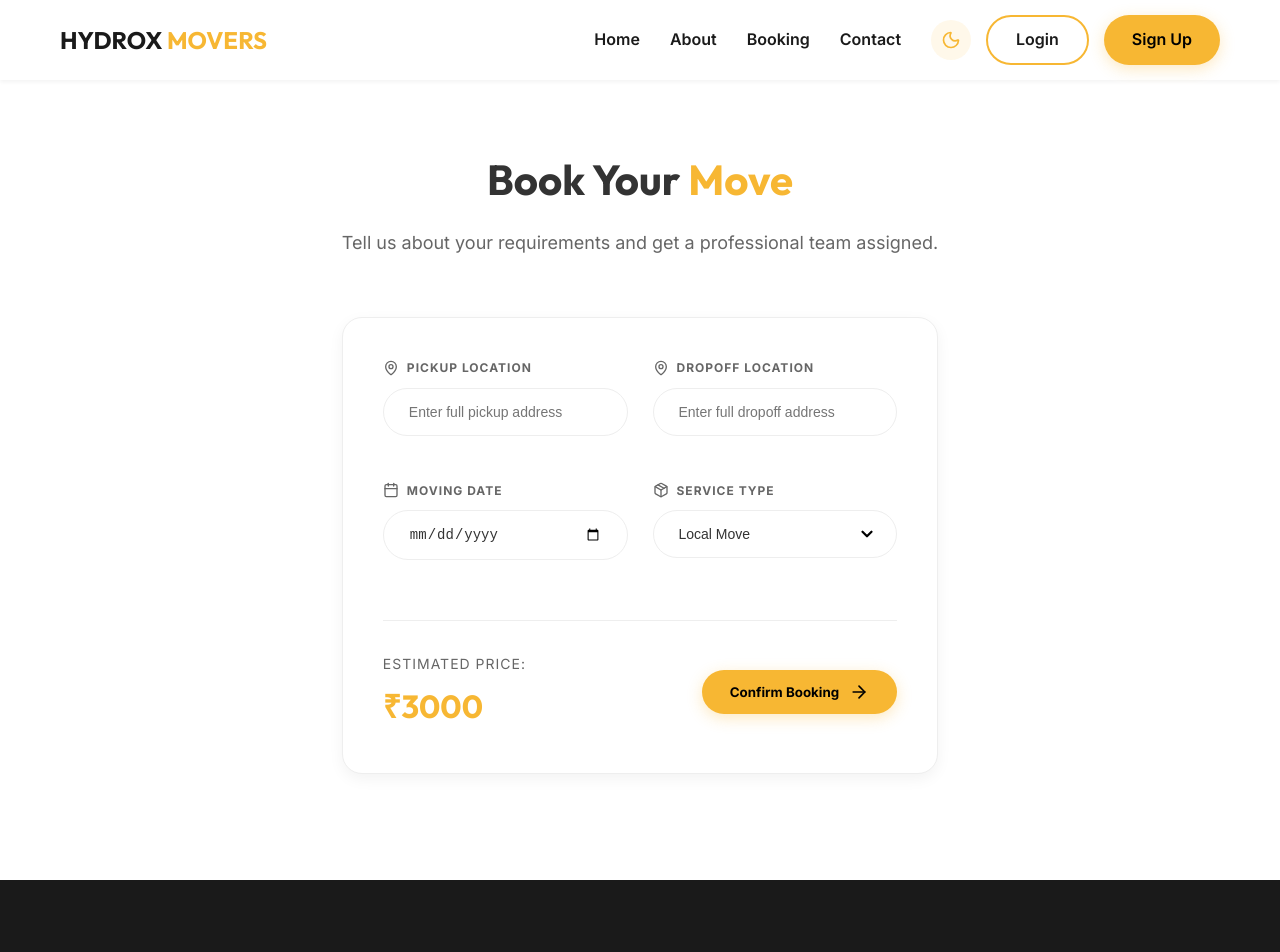
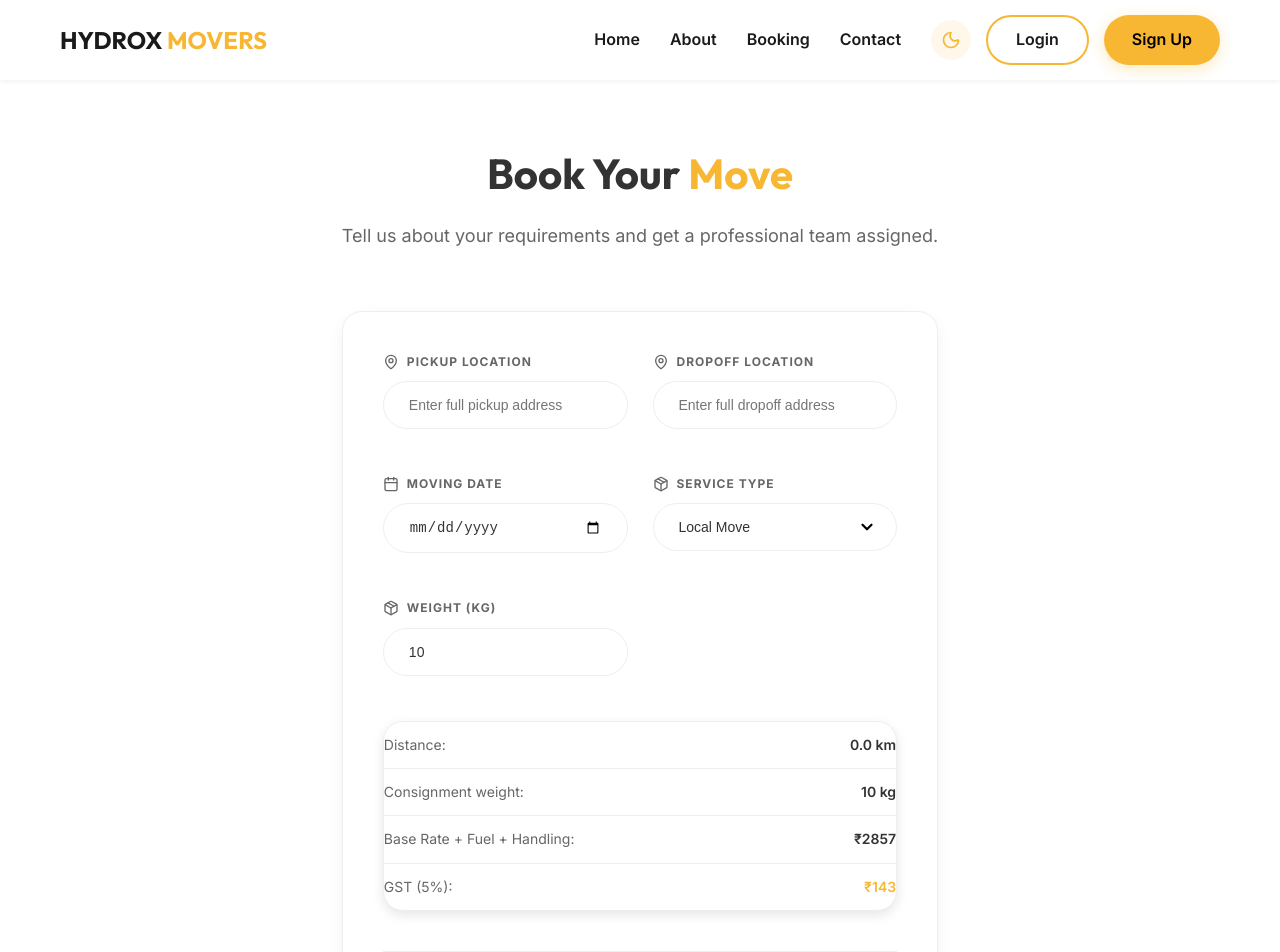
Before and after one commit to Ameen-Babu/Movers-and-packers, a React (Vite) app in the folder frontend/: page /booking in a window 1280 px wide. Shown: the top 952 px of the page. Built offline with nearby package versions, Linux system fonts and the light colour scheme.

Commit message:
Geoapify integration has been added, and weight support is now included in the order section

```diff
--- a/frontend/src/context/ThemeContext.jsx
+++ b/frontend/src/context/ThemeContext.jsx
@@ -26,4 +26,3 @@ export const ThemeProvider = ({ children }) => {
 };
 
 export const useTheme = () => useContext(ThemeContext);
-// state management
--- a/frontend/src/index.css
+++ b/frontend/src/index.css
@@ -441,6 +441,39 @@ button {
   font-size: 32px;
   color: var(--primary);
   margin-top: 5px;
+}
+
+/* Price Breakdown */
+.price-breakdown {
+  margin: 25px 0;
+  border-radius: 20px;
+  border: 1px solid var(--border-color);
+  background: var(--bg-card);
+}
+
+.breakdown-row {
+  display: flex;
+  justify-content: space-between;
+  padding: 12px 0;
+  border-bottom: 1px solid var(--border-color);
+  font-size: 14px;
+}
+
+.breakdown-row:last-child {
+  border-bottom: none;
+}
+
+.breakdown-row span {
+  color: var(--text-muted);
+}
+
+.breakdown-row strong {
+  color: var(--text-main);
+  font-weight: 600;
+}
+
+.breakdown-row.highlight strong {
+  color: var(--primary);
 }
 
 .requests-grid {
--- a/frontend/src/pages/Booking.jsx
+++ b/frontend/src/pages/Booking.jsx
@@ -10,28 +10,101 @@ const Booking = () => {
         dropoffLocation: '',
         movingDate: '',
         serviceType: 'local-move',
+        weight: 10,
         estimatedPrice: 3000
     });
+    const [distance, setDistance] = useState(0);
     const [loading, setLoading] = useState(false);
+    const [calculating, setCalculating] = useState(false);
     const [error, setError] = useState('');
 
-    const priceMap = {
+    const baseRates = {
         'local-move': 3000,
-        'intercity': 12000,
-        'international': 75000,
-        'office-shift': 8500
+        'intercity': 8000,
+        'international': 50000,
+        'office-shift': 12000,
+        'house-shift': 12000
     };
 
-    const handleChange = (e) => {
+    const calculatePrice = (dist, wt, type) => {
+        const base = baseRates[type] || 3000;
+        const distCost = dist * 18; // ₹18 per km
+
+        // No weight charge for shifting services (Package based)
+        const isPackage = type === 'house-shift' || type === 'office-shift';
+        const weightCost = isPackage ? 0 : (wt * 5); // ₹5 per kg
+
+        const subtotal = base + distCost + weightCost;
+        const tax = subtotal * 0.05; // 5% GST
+        return Math.round(subtotal + tax);
+    };
+
+    const fetchDistance = async (p1, p2) => {
+        if (!p1 || !p2) return 0;
+        try {
+            setCalculating(true);
+            const apiKey = import.meta.env.VITE_GEOAPIFY_API_KEY;
+
+            if (!apiKey || apiKey === 'your_geoapify_api_key_here') {
+                console.warn('Geoapify key missing or placeholder.');
+                setError('Distance API key missing in frontend/.env');
+                return 0;
+            }
+
+            // 1. Geocoding
+            const res1 = await fetch(`https://api.geoapify.com/v1/geocode/search?text=${encodeURIComponent(p1)}&apiKey=${apiKey}`);
+            const data1 = await res1.json();
+            const res2 = await fetch(`https://api.geoapify.com/v1/geocode/search?text=${encodeURIComponent(p2)}&apiKey=${apiKey}`);
+            const data2 = await res2.json();
+
+            if (!data1.features?.length || !data2.features?.length) {
+                console.warn('Locations not found');
+                return 0;
+            }
+
+            const source = data1.features[0].geometry.coordinates;
+            const target = data2.features[0].geometry.coordinates;
+
+            // 2. Matrix
+            const matrixRes = await fetch(`https://api.geoapify.com/v1/routematrix?apiKey=${apiKey}`, {
+                method: 'POST',
+                headers: { 'Content-Type': 'application/json' },
+                body: JSON.stringify({ mode: "drive", sources: [{ location: source }], targets: [{ location: target }] })
+            });
+            const matrixData = await matrixRes.json();
+
+            if (matrixData.sources_to_targets?.[0][0]) {
+                const km = matrixData.sources_to_targets[0][0].distance / 1000;
+                console.log(`Professional Distance: ${km} km`);
+                return km;
+            }
+            return 0;
+        } catch (err) {
+            console.error('API Error:', err);
+            return 0;
+        } finally {
+            setCalculating(false);
+        }
+    };
+
+    const handleChange = async (e) => {
         const { name, value } = e.target;
-        if (name === 'serviceType') {
-            setFormData({
-                ...formData,
-                serviceType: value,
-                estimatedPrice: priceMap[value] || 3000
-            });
+        const newVal = name === 'estimatedPrice' || name === 'weight' ? Number(value) : value;
+
+        const updatedData = { ...formData, [name]: newVal };
+        setFormData(updatedData);
+
+        if (name === 'pickupLocation' || name === 'dropoffLocation') {
+            // Trigger distance fetch when both addresses reach 3+ characters
+            if (updatedData.pickupLocation.length >= 3 && updatedData.dropoffLocation.length >= 3) {
+                const d = await fetchDistance(updatedData.pickupLocation, updatedData.dropoffLocation);
+                setDistance(d);
+                updatedData.estimatedPrice = calculatePrice(d, updatedData.weight, updatedData.serviceType);
+                setFormData({ ...updatedData });
+            }
         } else {
-            setFormData({ ...formData, [name]: value });
+            updatedData.estimatedPrice = calculatePrice(distance, updatedData.weight, updatedData.serviceType);
+            setFormData({ ...updatedData });
         }
     };
 
@@ -111,7 +184,7 @@ const Booking = () => {
                         });
 
                         if (verifyRes.ok) {
-                            navigate('/dashboard');
+                            navigate('/orders');
                         } else {
                             setError('Payment verification failed');
                         }
@@ -188,12 +261,51 @@ const Booking = () => {
 
                             <div className="form-group">
                                 <label><Package size={16} /> SERVICE TYPE</label>
-                                <select name="serviceType" onChange={handleChange} className="auth-select">
+                                <select name="serviceType" value={formData.serviceType} onChange={handleChange} className="auth-select">
                                     <option value="local-move">Local Move</option>
                                     <option value="intercity">Intercity Move</option>
                                     <option value="international">International</option>
+                                    <option value="house-shift">House Shifting</option>
                                     <option value="office-shift">Office Shifting</option>
                                 </select>
+                            </div>
+
+                            {!(formData.serviceType === 'house-shift' || formData.serviceType === 'office-shift') && (
+                                <div className="form-group">
+                                    <label><Package size={16} /> WEIGHT (KG)</label>
+                                    <div className="input-wrapper">
+                                        <input
+                                            name="weight"
+                                            type="number"
+                                            min="1"
+                                            placeholder="Enter approximate weight in KG"
+                                            value={formData.weight}
+                                            required
+                                            onChange={handleChange}
+                                        />
+                                    </div>
+                                </div>
+                            )}
+                        </div>
+
+                        <div className="price-breakdown glass-card p-20 mt-30">
+                            <div className="breakdown-row">
+                                <span>Distance:</span>
+                                <strong>{calculating ? 'Calculating...' : `${distance.toFixed(1)} km`}</strong>
+                            </div>
+                            {!(formData.serviceType === 'house-shift' || formData.serviceType === 'office-shift') && (
+                                <div className="breakdown-row">
+                                    <span>Consignment weight:</span>
+                                    <strong>{formData.weight} kg</strong>
+                                </div>
+                            )}
+                            <div className="breakdown-row">
+                                <span>Base Rate + Fuel + Handling:</span>
+                                <strong>₹{Math.round(formData.estimatedPrice / 1.05)}</strong>
+                            </div>
+                            <div className="breakdown-row highlight">
+                                <span>GST (5%):</span>
+                                <strong>₹{Math.round(formData.estimatedPrice * 0.05 / 1.05)}</strong>
                             </div>
                         </div>
 
@@ -201,8 +313,8 @@ const Booking = () => {
 
                         <div className="booking-footer">
                             <div className="estimated-cost">
-                                <span>Estimated Price:</span>
-                                <h3>₹{formData.estimatedPrice}</h3>
+                                <span>Final Estimate:</span>
+                                <h3>₹{formData.estimatedPrice.toLocaleString('en-IN')}</h3>
                             </div>
                             <button type="submit" className="btn-primary" disabled={loading}>
                                 {loading ? 'Booking...' : 'Confirm Booking'} <ArrowRight size={20} />
```
Also changed, not shown: 2 other files (tests, documents, lock files or other folders).
